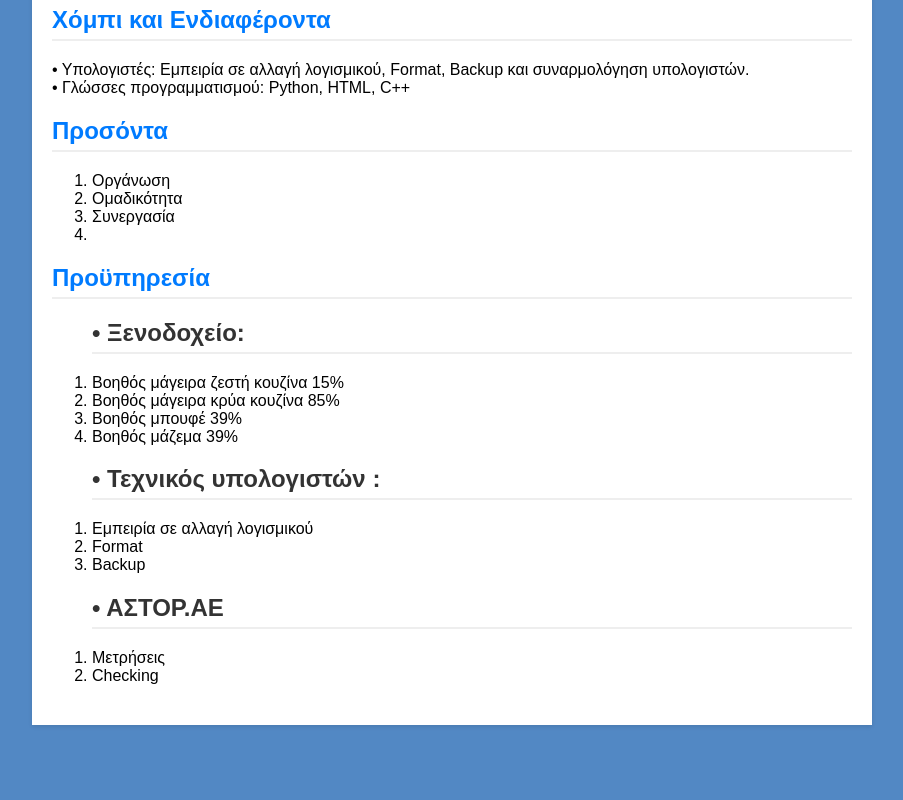
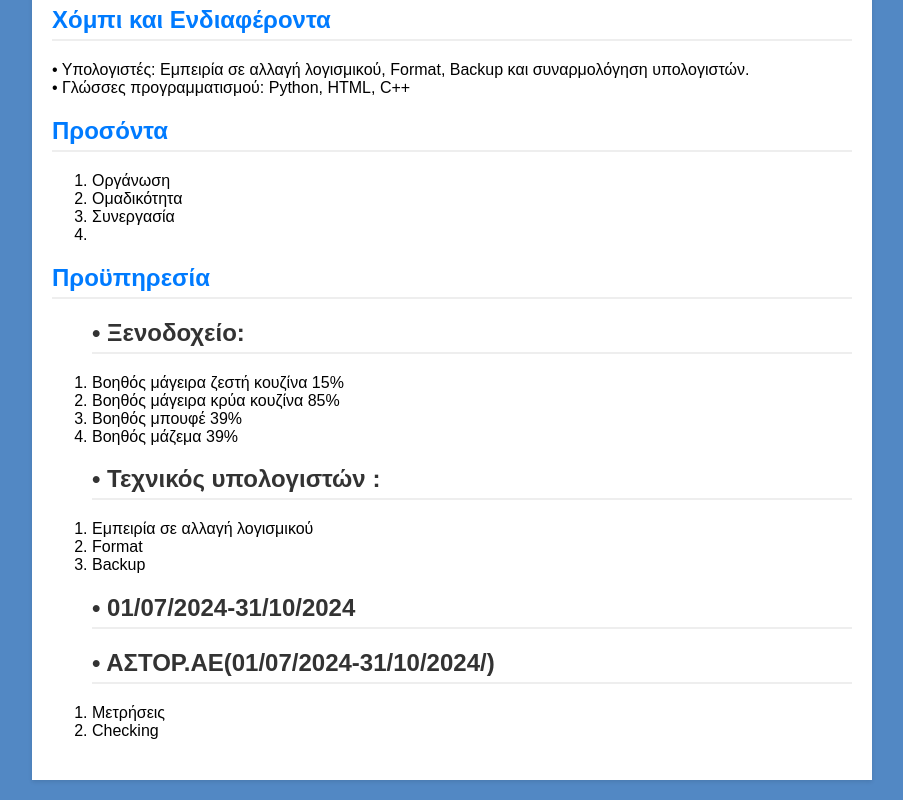
Before and after one commit to Ioannis19/CV, a plain HTML site: page index.html in a window 1280 px wide. Shown: the part 516-1316 px from the top of the page, without its empty margins (188-1091 px from the left). Before the commit the page ends 1261 px from the top, so only its background shows below. Drawn offline with Linux system fonts and the light colour scheme.

Commit message:
index.html

```diff
--- a/index.html
+++ b/index.html
@@ -70,7 +70,8 @@
 				<li>Backup</li>
 			</ol>
 			<ol>
-				<h2>• ΑΣΤΟΡ.AE</h2>
+				<h2>• 01/07/2024-31/10/2024</h2>
+				<h2>• ΑΣΤΟΡ.AE(01/07/2024-31/10/2024/)</h2>
 				<li>Μετρήσεις</li>
 				<li>Checking</li>
 			</ol>
```
